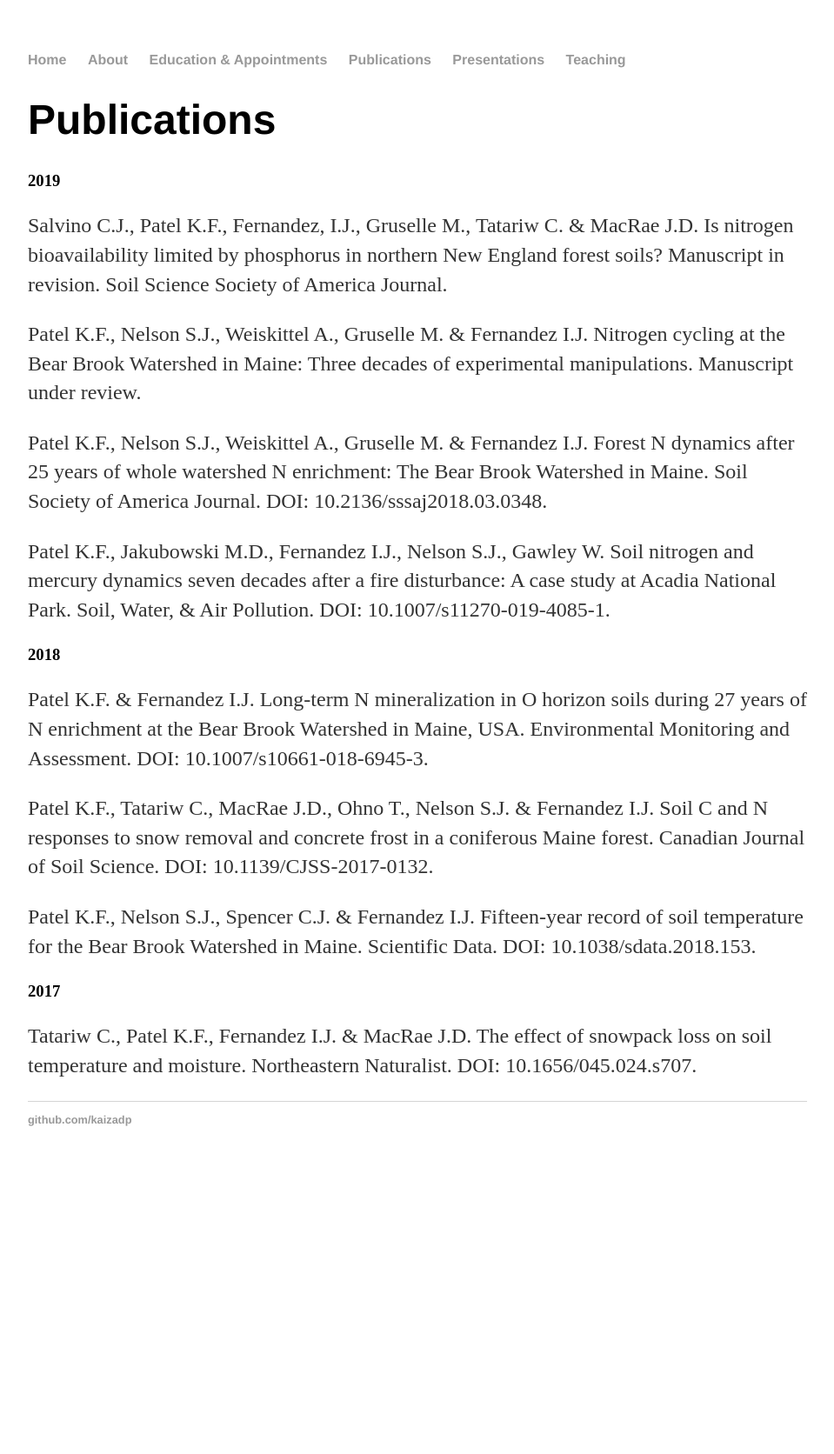
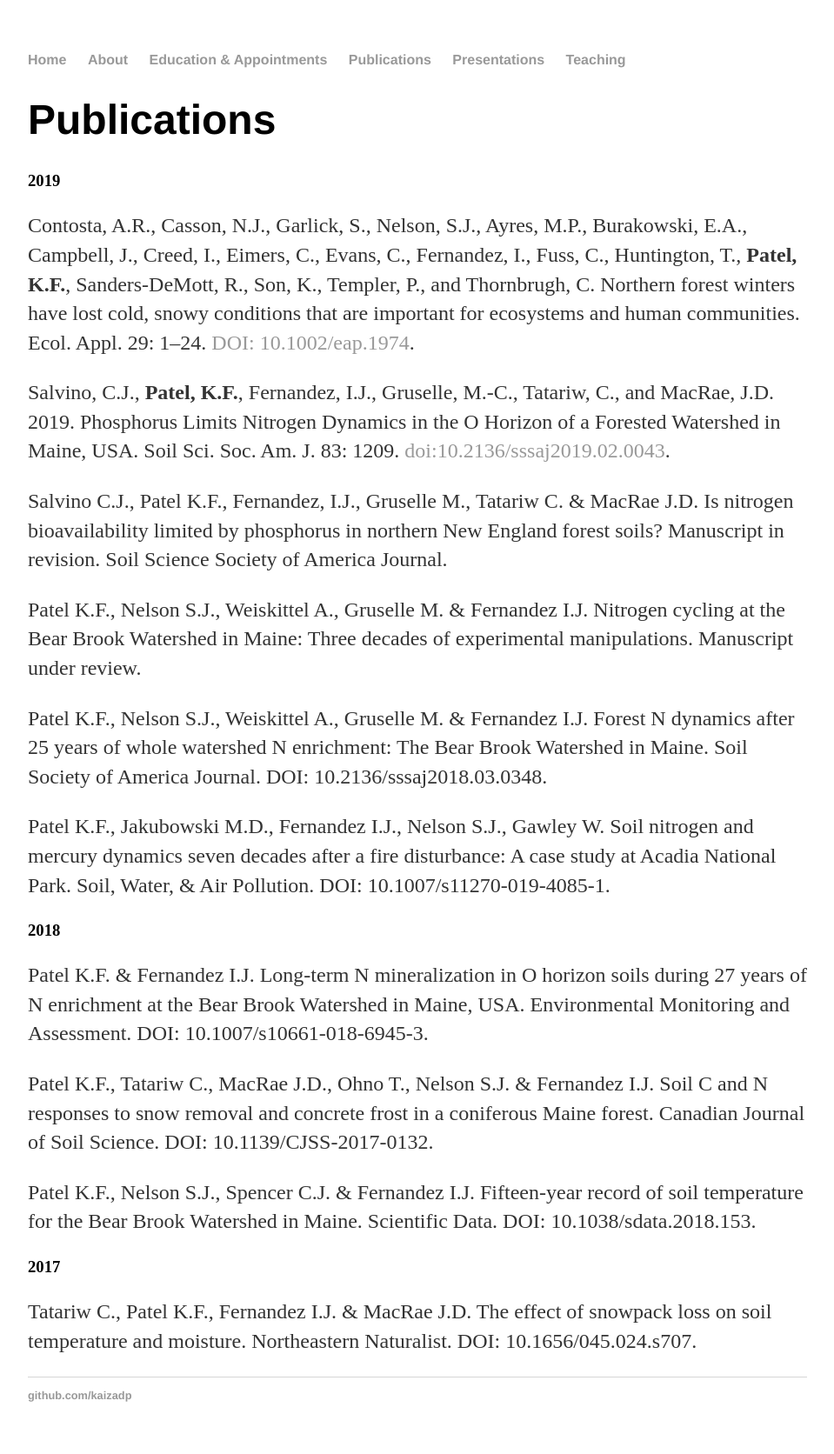
Before and after one commit to kaizadp/kaizadp.github.io, a Jekyll site: the page built from publications.md, in a window 1280 px wide. Shown: the whole page at 87% size, without its empty margins (160-1119 px from the left). Built offline with Jekyll 4.4.1, drawn with Linux system fonts in a browser that asks for light colours; our own code applies the rules of GitHub Pages for plain Markdown files; before the commit the page ends 1355 px from its top, so only the background shows below that.

Commit message:
update pubs

```diff
--- a/publications.Rmd
+++ b/publications.Rmd
@@ -7,7 +7,7 @@ output: github_document
 ### 2019
 
 
-Contosta, A.R., Casson, N.J., Garlick, S., Nelson, S.J., Ayres, M.P., Burakowski, E.A., Campbell, J., Creed, I., Eimers, C., Evans, C., Fernandez, I., Fuss, C., Huntington, T., **Patel, K.F.**, Sanders‐DeMott, R., Son, K., Templer, P., and Thornbrugh, C. Northern forest winters have lost cold, snowy conditions that are important for ecosystems and human communities. Ecol. Appl. 29: 1–24. [DOI: 10.1002/eap.1974] (https://doi.org/10.1002/eap.1974).
+Contosta, A.R., Casson, N.J., Garlick, S., Nelson, S.J., Ayres, M.P., Burakowski, E.A., Campbell, J., Creed, I., Eimers, C., Evans, C., Fernandez, I., Fuss, C., Huntington, T., **Patel, K.F.**, Sanders‐DeMott, R., Son, K., Templer, P., and Thornbrugh, C. Northern forest winters have lost cold, snowy conditions that are important for ecosystems and human communities. Ecol. Appl. 29: 1–24. [DOI: 10.1002/eap.1974](https://doi.org/10.1002/eap.1974).
 
 Salvino, C.J., **Patel, K.F.**, Fernandez, I.J., Gruselle, M.-C., Tatariw, C., and MacRae, J.D. 2019. Phosphorus Limits Nitrogen Dynamics in the O Horizon of a Forested Watershed in Maine, USA. Soil Sci. Soc. Am. J. 83: 1209. [doi:10.2136/sssaj2019.02.0043](https://doi.org/10.2136/sssaj2019.02.0043).
 
--- a/publications.md
+++ b/publications.md
@@ -2,6 +2,20 @@ Publications
 ================
 
 ### 2019
+
+Contosta, A.R., Casson, N.J., Garlick, S., Nelson, S.J., Ayres, M.P.,
+Burakowski, E.A., Campbell, J., Creed, I., Eimers, C., Evans, C.,
+Fernandez, I., Fuss, C., Huntington, T., **Patel, K.F.**,
+Sanders‐DeMott, R., Son, K., Templer, P., and Thornbrugh, C. Northern
+forest winters have lost cold, snowy conditions that are important for
+ecosystems and human communities. Ecol. Appl. 29: 1–24.
+[DOI: 10.1002/eap.1974](https://doi.org/10.1002/eap.1974).
+
+Salvino, C.J., **Patel, K.F.**, Fernandez, I.J., Gruselle, M.-C.,
+Tatariw, C., and MacRae, J.D. 2019. Phosphorus Limits Nitrogen Dynamics
+in the O Horizon of a Forested Watershed in Maine, USA. Soil Sci. Soc.
+Am. J. 83: 1209.
+[doi:10.2136/sssaj2019.02.0043](https://doi.org/10.2136/sssaj2019.02.0043).
 
 Salvino C.J., Patel K.F., Fernandez, I.J., Gruselle M., Tatariw C. &
 MacRae J.D. Is nitrogen bioavailability limited by phosphorus in
```
